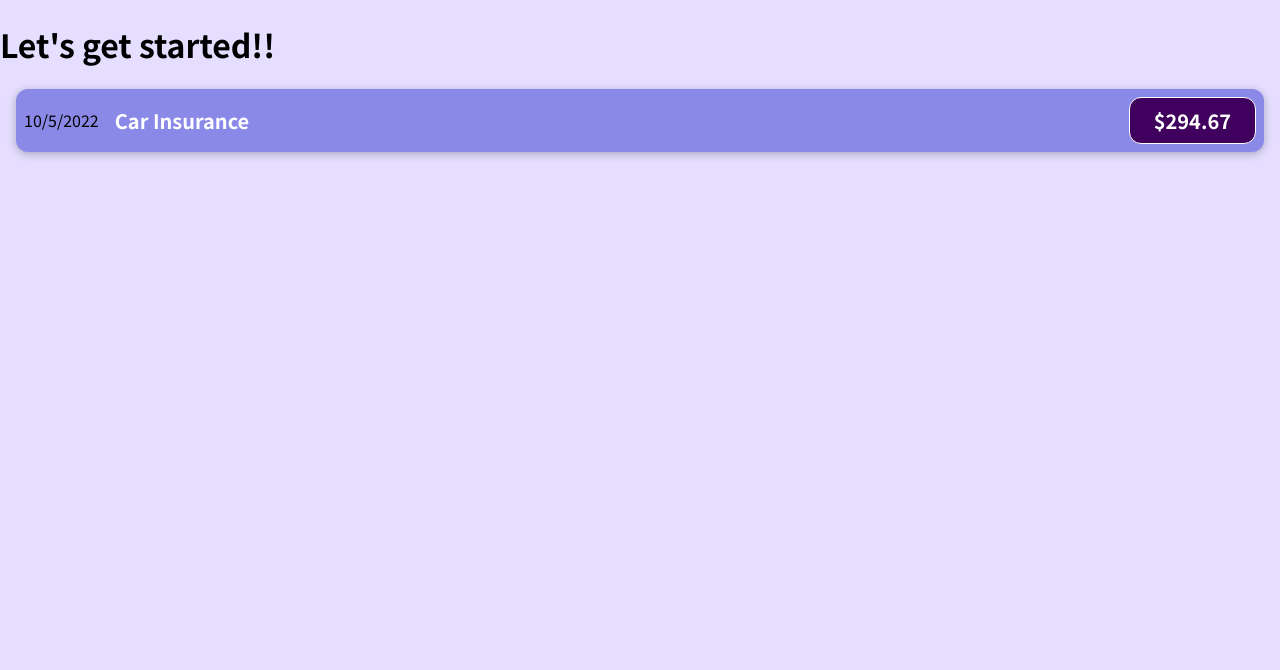
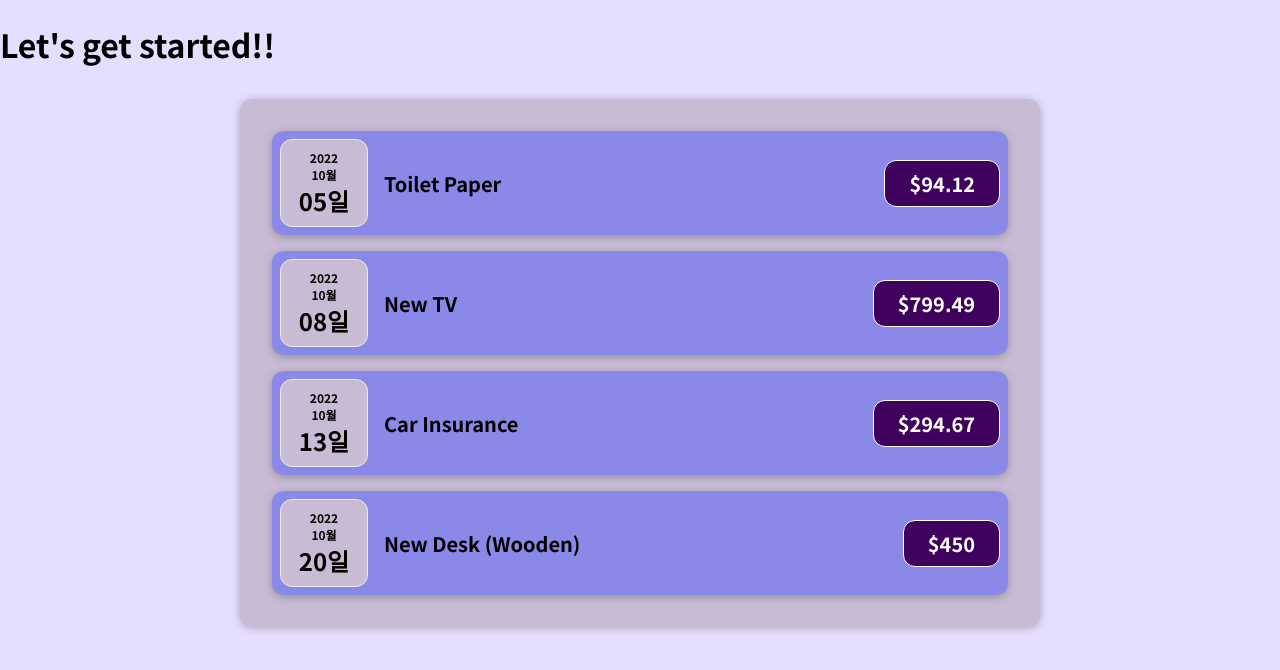
Before and after one commit to dev-yun/React-practice, a React (Create React App) app in the folder code/01-starting-react/: page / in a window 1280 px wide. Shown: the top 670 px of the page. Built offline with nearby package versions, Linux system fonts and the light colour scheme.

Commit message:
Feat : ExpensesItem component 분리,상위 component 생성, props 개념 복습

```diff
--- a/code/01-starting-react/src/App.js
+++ b/code/01-starting-react/src/App.js
@@ -1,10 +1,39 @@
-import ExpenseItem from "./components/ExpenseItem";
+import Expenses from "./components/Expenses";
+
+/* props
+JS에서 같은 함수에 다른 인자로 호출하는 것처럼, React에서는 같은 컴포넌트에 다른 props를 줘서 컴포넌트를 다룰 수 있다.
+득징
+1. 부모 컴포넌트에서 props key = props value로 자식에게 키와 값을 전달하면, 자식에서는 props로 받아 사용한다.
+
+*/
 
 function App() {
+  const expenses = [
+    {
+      id: "e1",
+      title: "Toilet Paper",
+      amount: 94.12,
+      date: new Date(2022, 9, 5),
+    },
+    { id: "e2", title: "New TV", amount: 799.49, date: new Date(2022, 9, 8) },
+    {
+      id: "e3",
+      title: "Car Insurance",
+      amount: 294.67,
+      date: new Date(2022, 9, 13),
+    },
+    {
+      id: "e4",
+      title: "New Desk (Wooden)",
+      amount: 450,
+      date: new Date(2022, 9, 20),
+    },
+  ];
+
   return (
     <main>
       <h1>Let's get started!!</h1>
-      <ExpenseItem />
+      <Expenses items={expenses}></Expenses>
     </main>
   );
 }
--- /dev/null
+++ b/code/01-starting-react/src/components/ExpenseDate.css
@@ -0,0 +1,25 @@
+.expense-date {
+  display: flex;
+  flex-direction: column;
+  width: 5.5rem;
+  height: 5.5rem;
+  border: 1px solid #ececec;
+  background-color: #c7bcd4;
+  color: black;
+  border-radius: 12px;
+  align-items: center;
+  justify-content: center;
+  font-weight: bold;
+}
+
+.expense-date__month {
+  font-size: 0.75rem;
+}
+
+.expense-date__year {
+  font-size: 0.75rem;
+}
+
+.expense-date__day {
+  font-size: 1.5rem;
+}
--- /dev/null
+++ b/code/01-starting-react/src/components/ExpenseDate.js
@@ -0,0 +1,18 @@
+import "./ExpenseDate.css";
+
+function ExpenseDate({ date }) {
+  const month = date.toLocaleString("ko-KR", { month: "long" });
+  const year = date.getFullYear();
+  const day = date.toLocaleString("ko-KR", { day: "2-digit" });
+  return (
+    <>
+      <div className="expense-date">
+        <p className="expense-date__year">{year}</p>
+        <p className="expense-date__month">{month}</p>
+        <p className="expense-date__day">{day}</p>
+      </div>
+    </>
+  );
+}
+
+export default ExpenseDate;
--- a/code/01-starting-react/src/components/ExpenseItem.css
+++ b/code/01-starting-react/src/components/ExpenseItem.css
@@ -24,7 +24,7 @@
   font-size: 1rem;
   flex: 1;
   margin: 0 1rem;
-  color: white;
+  color: black;
 }
 
 .expense-item__price {
--- a/code/01-starting-react/src/components/ExpenseItem.js
+++ b/code/01-starting-react/src/components/ExpenseItem.js
@@ -1,25 +1,24 @@
 import "./ExpenseItem.css";
+import ExpenseDate from "./ExpenseDate";
 
 // JSX문법 규칙
 /*
 1. 항상 하나의 루트 요소를 갖는다. (빈 루트요소, 아무 태그로 감싸기, React hook 사용등이 있다.)
 2. class 대신 className을 사용한다. (class는 다른 예약어로 사용된다.)
 3. {}을 사용해 변수, 상수, 객체, js연산등을 출력할 수 있다.
+4. 함수나 메서드에서 {}을 사용하면 안된다. ()으로 대체
+5. 만약 더 자식 컴포넌트가 없다면(최하위 컴포넌트라면) self-closing 구문으로 작성해도 된다. (<component />)
 */
 
-function ExpenseItem() {
-  const expenseDate = new Date(2022, 9, 5);
-  const expenseTitle = "Car Insurance";
-  const expenseAmount = 294.67;
-
+function ExpenseItem({ title, amount, date }) {
   return (
-    <section className="expense-item">
-      <p>{expenseDate.toLocaleDateString()}</p>
-      <article className="expense-item__description">
-        <h2>{expenseTitle}</h2>
-        <p className="expense-item__price">${expenseAmount}</p>
-      </article>
-    </section>
+    <article className="expense-item">
+      <ExpenseDate date={date} />
+      <div className="expense-item__description">
+        <h2>{title}</h2>
+        <p className="expense-item__price">${amount}</p>
+      </div>
+    </article>
   );
 }
 
--- /dev/null
+++ b/code/01-starting-react/src/components/Expenses.css
@@ -0,0 +1,9 @@
+.expenses {
+  padding: 1rem;
+  background-color: #c7bcd4;
+  margin: 2rem auto;
+  width: 50rem;
+  max-width: 95%;
+  border-radius: 12px;
+  box-shadow: 0 1px 8px rgba(0, 0, 0, 0.25);
+}
--- /dev/null
+++ b/code/01-starting-react/src/components/Expenses.js
@@ -0,0 +1,18 @@
+import ExpenseItem from "./ExpenseItem";
+import "./Expenses.css";
+
+function Expense({ items }) {
+  return (
+    <section className="expenses">
+      {items.map((item) => (
+        <ExpenseItem
+          title={item.title}
+          amount={item.amount}
+          date={item.date}
+        ></ExpenseItem>
+      ))}
+    </section>
+  );
+}
+
+export default Expense;
```
